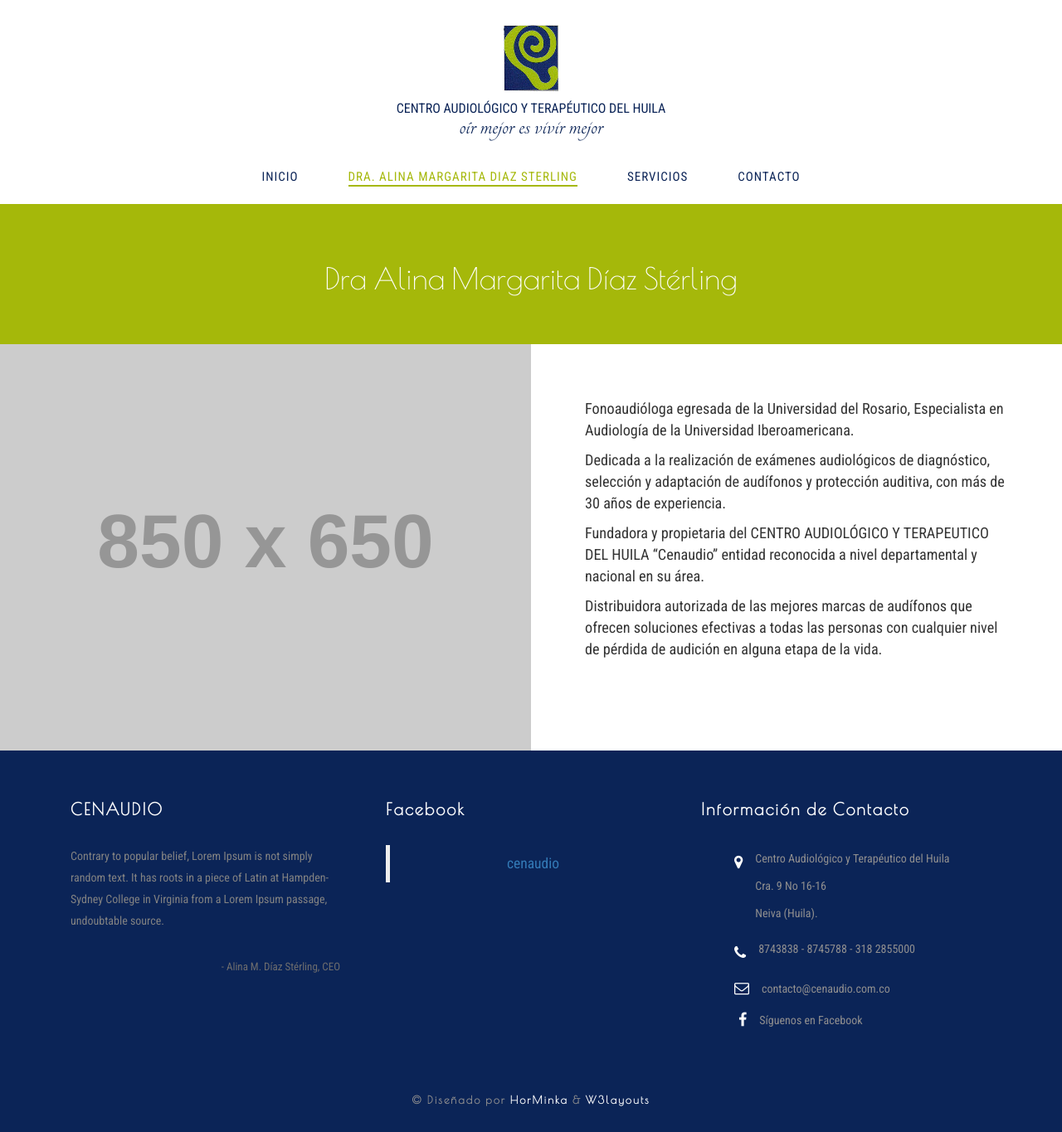
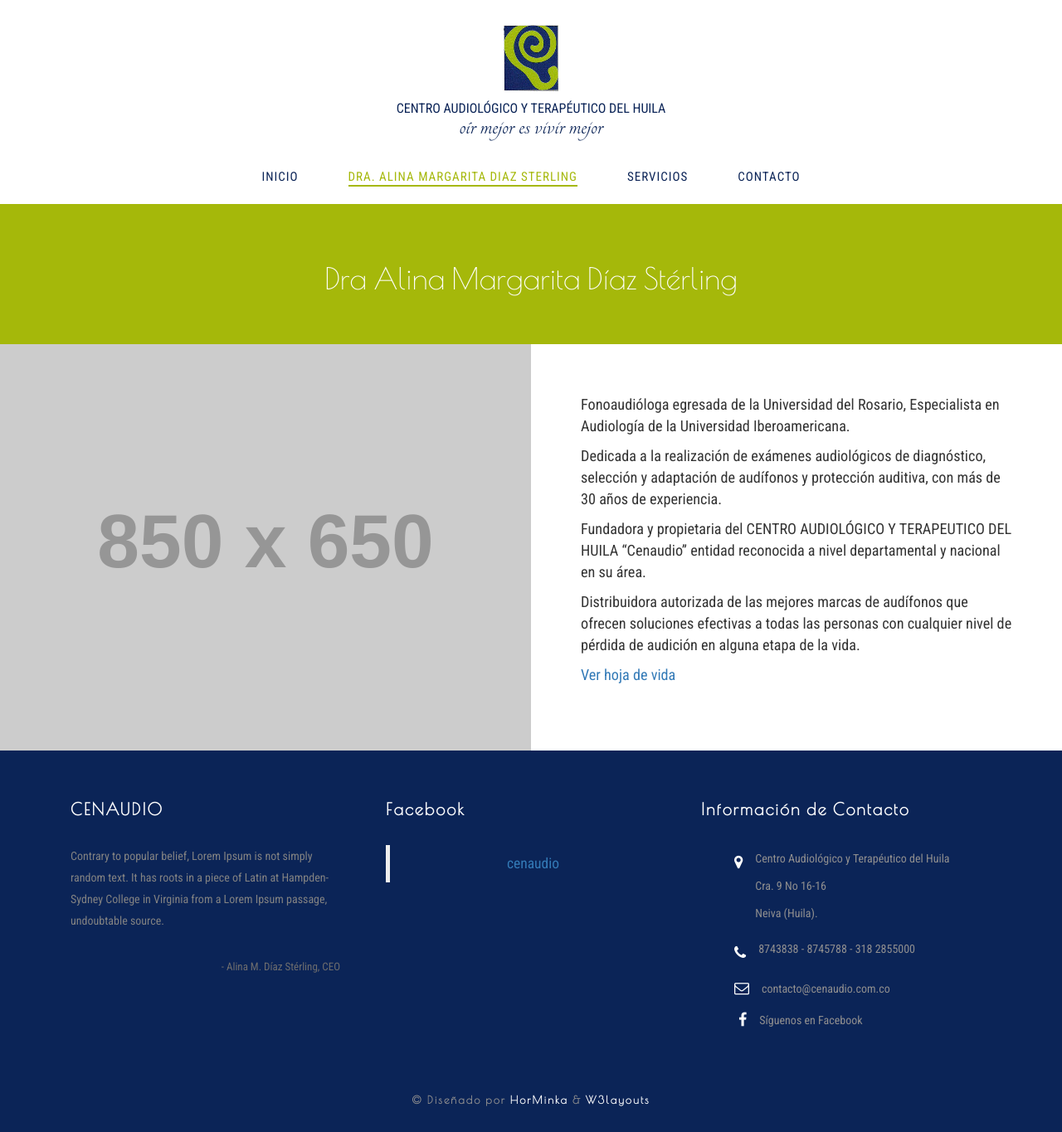
Before and after one commit to cenaudio/cenaudio.github.io, a Jekyll site: the page built from nosotros.html, in a window 1280 px wide. Shown: the whole page at 83% size. Built offline with Jekyll 4.4.1, drawn with Linux system fonts in a browser that asks for light colours.

Commit message:
Agrega enlace a hoja de vida en nosotros

```diff
--- a/_sass/_nosotros.scss
+++ b/_sass/_nosotros.scss
@@ -11,7 +11,7 @@
   }
   .contenido {
     .texto-perfil {
-      padding: 65px;
+      padding: 60px;
       p {
         font-family: $fuente-base;
         font-size: 1.3 * $size-fuente-base;
--- a/nosotros.html
+++ b/nosotros.html
@@ -18,6 +18,7 @@
       <p>Dedicada a la realización de exámenes audiológicos de diagnóstico, selección y adaptación de audífonos y protección auditiva, con más de 30 años de experiencia.</p>
       <p>Fundadora y propietaria del CENTRO AUDIOLÓGICO Y TERAPEUTICO DEL HUILA “Cenaudio” entidad reconocida a nivel departamental y nacional en su área.</p>
       <p>Distribuidora autorizada de las mejores marcas de audífonos que ofrecen soluciones efectivas a todas las personas con cualquier nivel de pérdida de audición en alguna etapa de la vida.</p>
+      <p><a href="{{ "/nosotros" | prepend: site.baseurl }}">Ver hoja de vida</a></p>
     </div>
   </div>
 </section>
```
